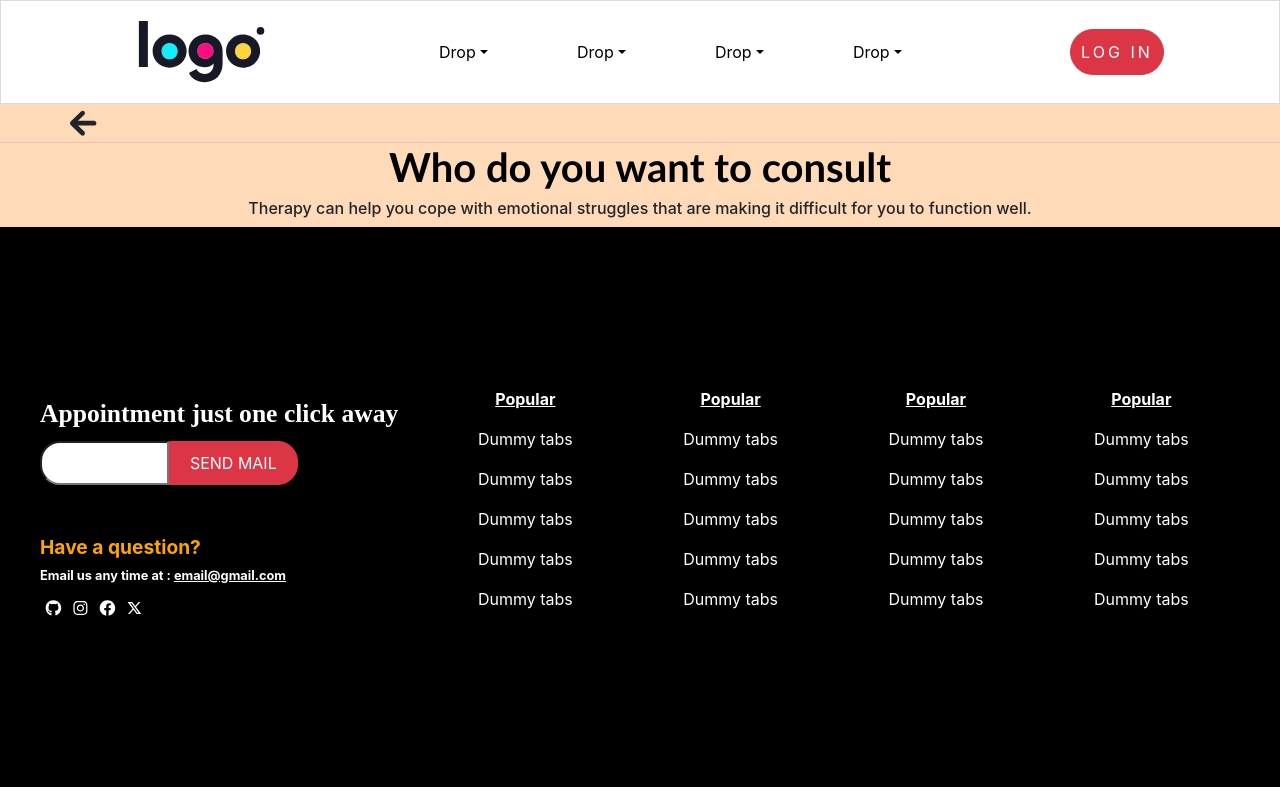
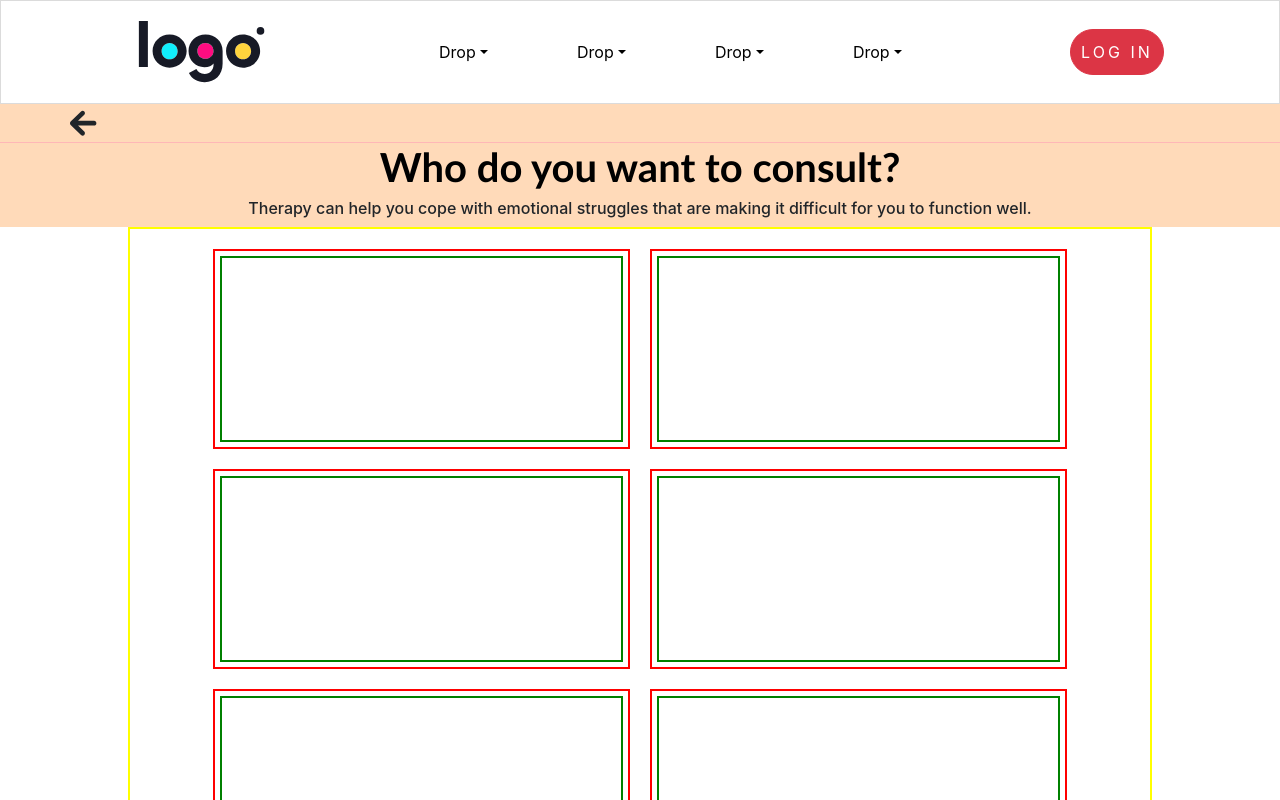
Before and after one commit to FantomDX316/Doc-Appointment-Booking-App-Frontend, a React (Create React App) app: page /therapy in a window 1280 px wide. Shown: the top 800 px of the page. Built offline with nearby package versions, Linux system fonts and the light colour scheme; a web font is replaced by a local one.

Commit message:
added the category card

```diff
--- a/src/App.css
+++ b/src/App.css
@@ -28,6 +28,8 @@
   color: #61dafb;
 }
 
+
+
 @keyframes App-logo-spin {
   from {
     transform: rotate(0deg);
--- a/src/Pages/Therapy/Therapy.jsx
+++ b/src/Pages/Therapy/Therapy.jsx
@@ -20,12 +20,28 @@ const Therapy = () => {
                     <IoMdArrowRoundBack className={`${styles.backIcon}`} />
                 </div>
                 <div className={`${styles.topTitle} text-center`}>
-                    <h1>Who do you want to consult</h1>
+                    <h1>Who do you want to consult?</h1>
                     <h6>Therapy can help you cope with emotional struggles that are making it difficult for you to function well.</h6>
                 </div>
             </div>
             <div className={`${styles.therapyMidContent}`}>
-                <div className={`${styles.theraptCategories}`}></div>
+                <div className={`${styles.therapyCategoriesContainer}`}>
+                    {Array(6).fill(0).map(() => {
+                        return (
+                            <div className={`${styles.therapyCategoryCard} col-md-5 col-sm-5 col-12`}>
+                                <div className={`${styles.therapyCategoryCardContentWrapper}`}>
+                                    <div className={`${styles.therapyCategoryCardImg} `}>
+
+                                    </div>
+                                    <div className={`${styles.therapyCategoryCardContent}`}>
+
+                                    </div>
+                                </div>
+                            </div>
+                        )
+                    })}
+
+                </div>
             </div>
         </div>
     )
--- a/src/Pages/Therapy/Therapy.module.css
+++ b/src/Pages/Therapy/Therapy.module.css
@@ -1,8 +1,8 @@
-.therapyContainer{
+.therapyContainer {
     width: 100vw;
 }
 
-.therapyTopContent{
+.therapyTopContent {
     width: 100%;
     display: flex;
     justify-content: center;
@@ -10,22 +10,50 @@
     background-color: peachpuff;
 }
 
-.backBtn{
+.backBtn {
     border-bottom: 1px solid rgb(255, 183, 183);
     padding-left: 5vw;
 }
 
-.backIcon{
+.backIcon {
     font-size: 3vw;
     cursor: pointer;
 }
 
-.topTitle h1{
+.topTitle h1 {
     color: black;
     font-weight: bold;
     font-family: 'Gill Sans', 'Gill Sans MT', Calibri, 'Trebuchet MS', sans-serif
 }
 
-.therapyMidContent{
+.therapyMidContent {
     width: 100%;
+    display: flex;
+    justify-content: center;
+
 }
+
+.therapyCategoriesContainer {
+    width: 80%;
+    border: 2px solid yellow;
+    padding: 10px;
+    display: flex;
+    flex-wrap: wrap;
+    justify-content: center;
+    align-items: center;
+}
+
+.therapyCategoryCard {
+    border: 2px solid red;
+    height: 200px;
+    margin: 10px;
+    padding: 5px;
+
+}
+
+.therapyCategoryCardContentWrapper {
+    width: 100%;
+    border: 2px solid green;
+    height: 100%;
+
+}
```
